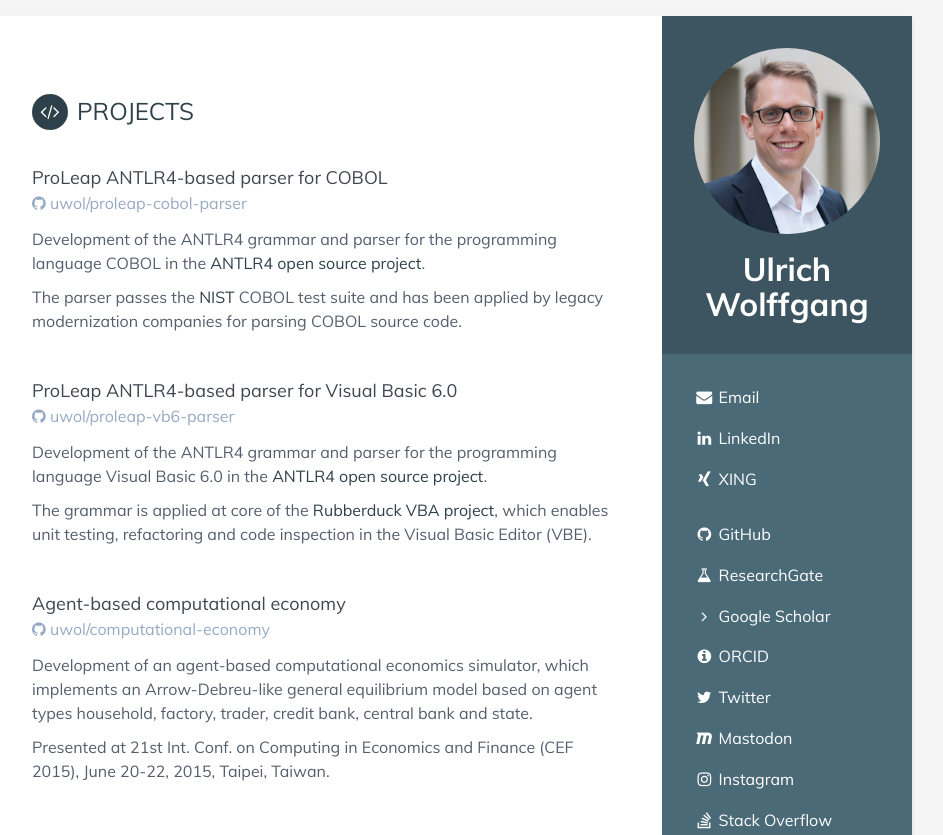
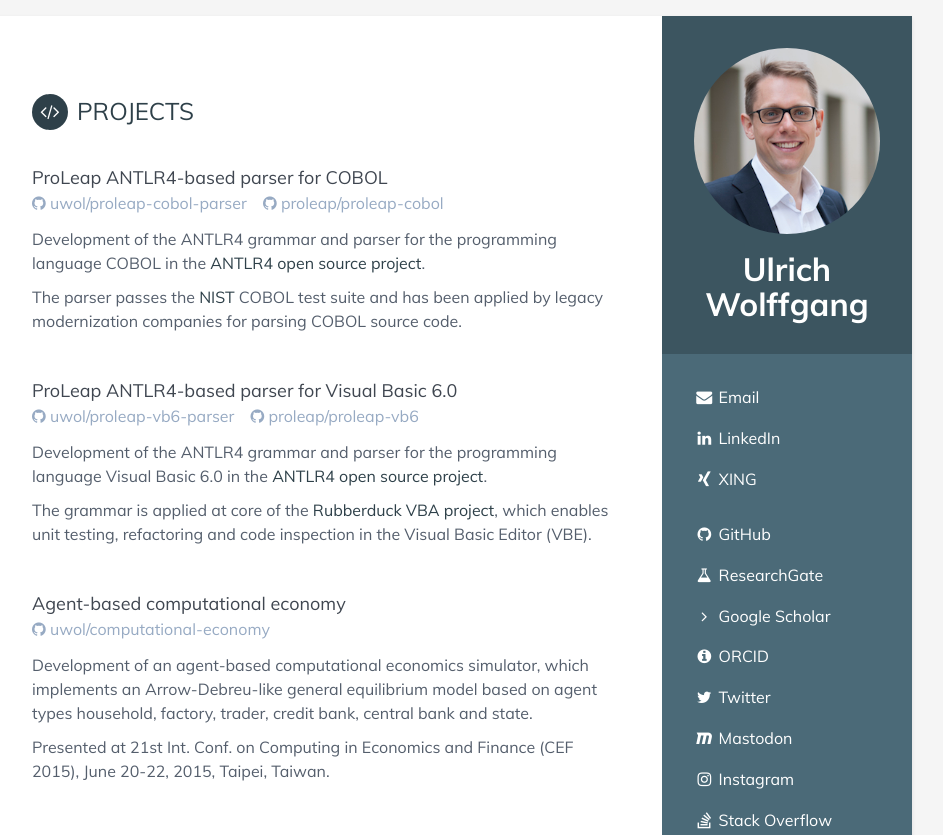
Before and after one commit to uwol/uwol.github.io, a plain HTML site: page index.html in a window 1280 px wide. Shown: the top 835 px of the page, without its empty margins (208-1151 px from the left). Drawn offline with Linux system fonts and the light colour scheme.

Commit message:
repositories

```diff
--- a/assets/css/styles.css
+++ b/assets/css/styles.css
@@ -262,6 +262,10 @@ p {
   color: #97AAC3;
 }
 
+.main-wrapper .repository a {
+  margin-right: 0.75em;
+}
+
 .main-wrapper .projects-section .intro,
 .main-wrapper .projects-section .item {
   margin-bottom: 3em;
--- a/index.html
+++ b/index.html
@@ -100,7 +100,10 @@
             <div class="upper-row">
               <h3 class="project-title">ProLeap ANTLR4-based parser for COBOL</h3>
             </div>
-            <div class="repository"><i class="fa fa-github"></i> <a href="https://github.com/uwol/proleap-cobol-parser">uwol/proleap-cobol-parser</a></div>
+            <div class="repository">
+              <i class="fa fa-github"></i> <a href="https://github.com/uwol/proleap-cobol-parser">uwol/proleap-cobol-parser</a>
+              <i class="fa fa-github"></i> <a href="https://github.com/proleap/proleap-cobol">proleap/proleap-cobol</a>
+            </div>
           </div>
           <div class="details">
             <p>Development of the ANTLR4 grammar and parser for the programming language COBOL in the <a href="https://github.com/antlr/grammars-v4/">ANTLR4 open source project</a>.</p>
@@ -120,7 +123,10 @@
             <div class="upper-row">
               <h3 class="project-title">ProLeap ANTLR4-based parser for Visual Basic 6.0</h3>
             </div>
-            <div class="repository"><i class="fa fa-github"></i> <a href="https://github.com/uwol/proleap-vb6-parser">uwol/proleap-vb6-parser</a></div>
+            <div class="repository">
+              <i class="fa fa-github"></i> <a href="https://github.com/uwol/proleap-vb6-parser">uwol/proleap-vb6-parser</a>
+              <i class="fa fa-github"></i> <a href="https://github.com/proleap/proleap-vb6">proleap/proleap-vb6</a>
+            </div>
           </div>
           <div class="details">
             <p>Development of the ANTLR4 grammar and parser for the programming language Visual Basic 6.0 in the <a href="https://github.com/antlr/grammars-v4/">ANTLR4 open source project</a>.</p>
@@ -140,7 +146,9 @@
             <div class="upper-row">
               <h3 class="project-title">Agent-based computational economy</h3>
             </div>
-            <div class="repository"><i class="fa fa-github"></i> <a href="https://github.com/uwol/computational-economy">uwol/computational-economy</a></div>
+            <div class="repository">
+              <i class="fa fa-github"></i> <a href="https://github.com/uwol/computational-economy">uwol/computational-economy</a>
+            </div>
           </div>
           <div class="details">
             <p>Development of an agent-based computational economics simulator, which implements an Arrow-Debreu-like general equilibrium model based on agent types household, factory, trader, credit bank, central bank and state.</p>
```
